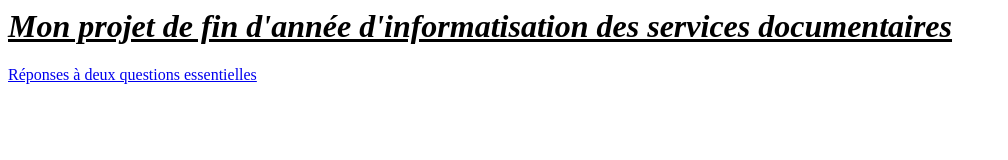
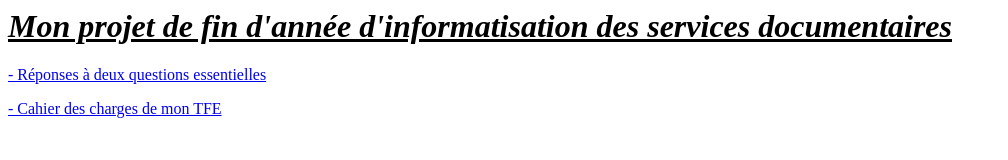
Before and after one commit to martini-hebd/martini-hebd.github.io, a plain HTML site: page index.html in a window 1280 px wide. Shown: the whole page, without its empty margins (0-1008 px from the left). Drawn offline with Linux system fonts and the light colour scheme.

Commit message:
Update index.html

```diff
--- a/index.html
+++ b/index.html
@@ -1,4 +1,5 @@
 <h1><ins><em><strong>Mon projet de fin d&#39;ann&eacute;e d&#39;informatisation des services documentaires</strong></em></ins></h1>
 
 
-<p><a href="https://martini-hebd.github.io/questionsessentielles.html">R&eacute;ponses &agrave; deux questions essentielles</a></p>
+<p><a href="https://martini-hebd.github.io/questionsessentielles.html">- R&eacute;ponses &agrave; deux questions essentielles</a></p>
+<p><a href="http://martini-hebd.github.io/cahiercharges.html">- Cahier des charges de mon TFE</a></p>
```
